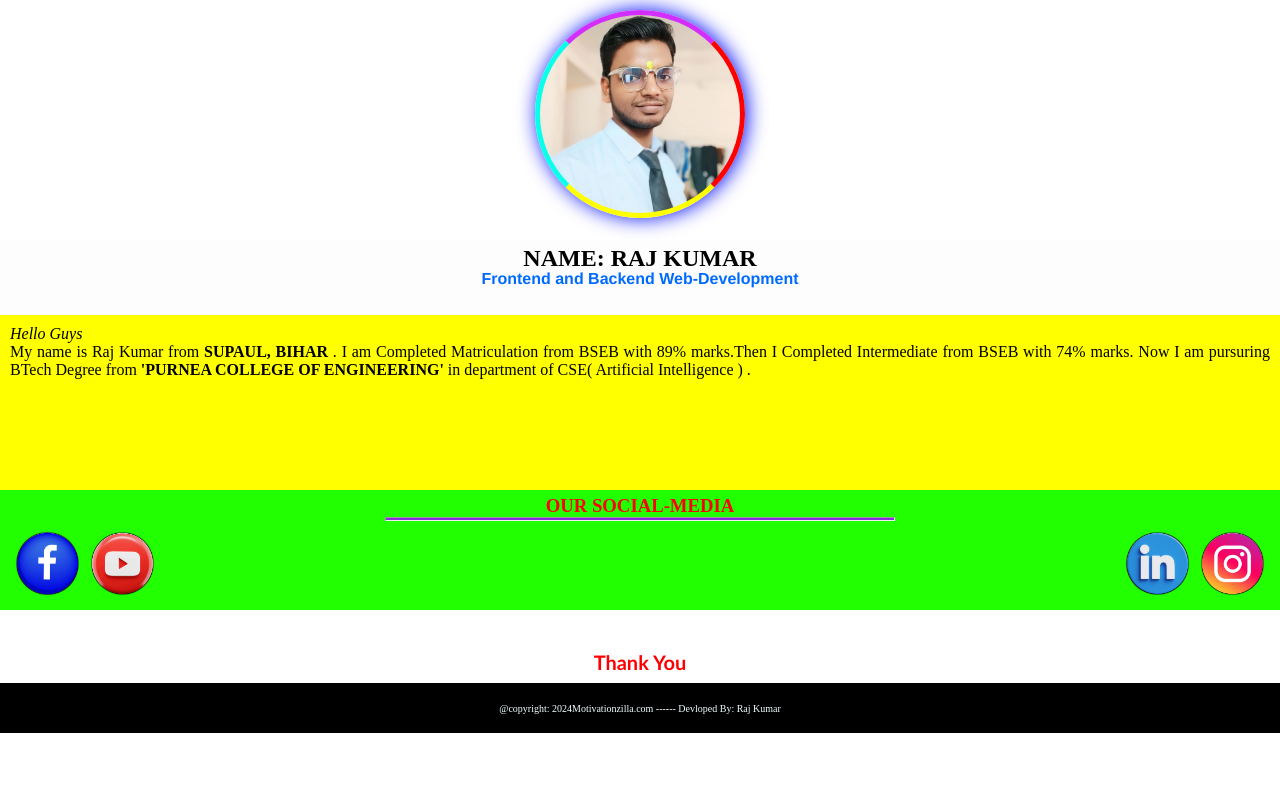
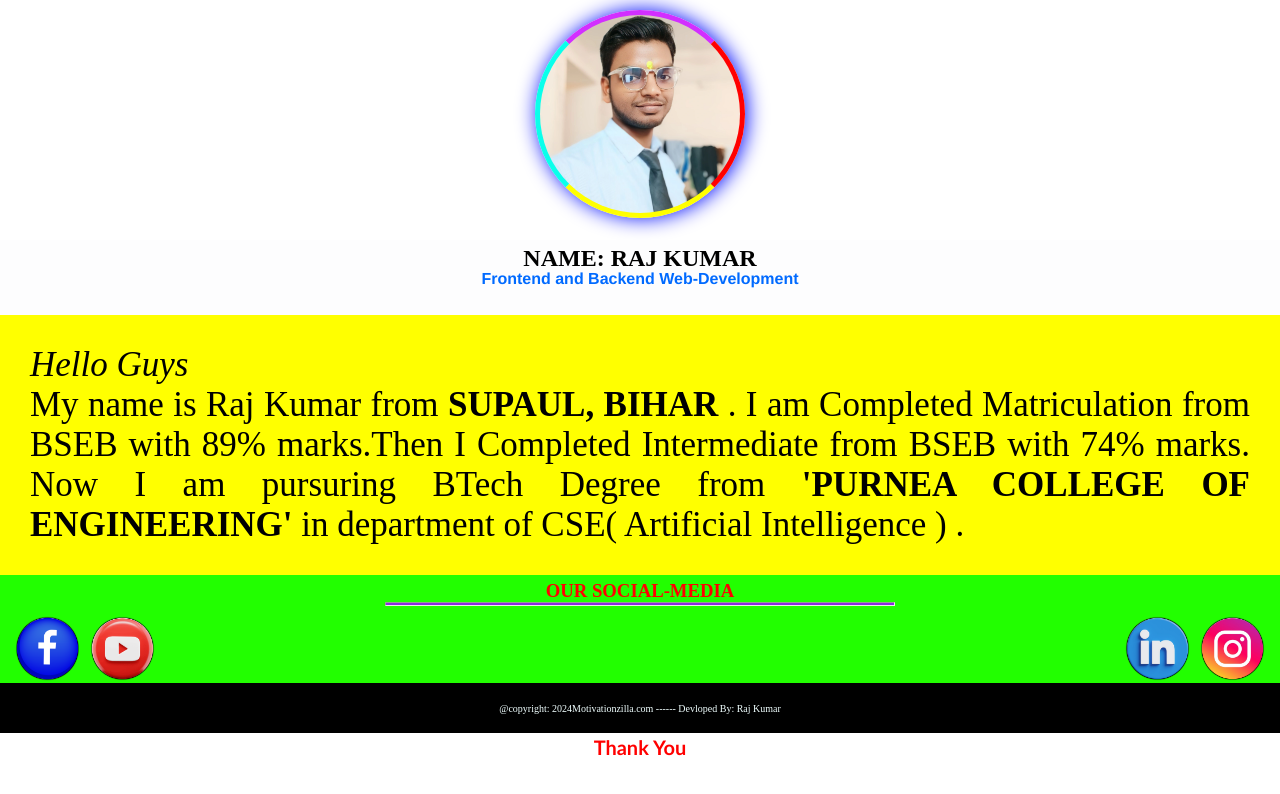
Before and after one commit to rajkumarmotivationspeaker/My-profile-, a plain HTML site: page index.html in a window 1280 px wide. Drawn offline with Linux system fonts and the light colour scheme.

Commit message:
Update index.html

```diff
--- a/index.html
+++ b/index.html
@@ -34,10 +34,11 @@
             background-color: rgb(253, 253, 254);
         }
         .about{
-            height: 155px;
+            height: auto;
             background-color: yellow;
             text-align: justify;
-            padding: 10px;
+            padding: 30px;
+            font-size: 35px;
 
         }
         .s_media{
```
